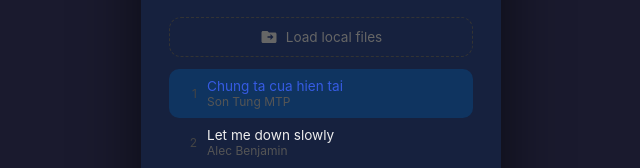
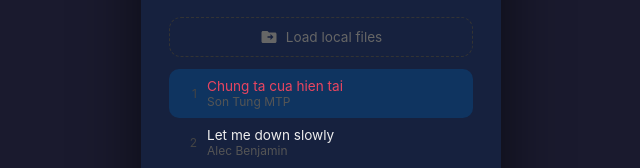
Before and after one commit to hksonngan/kimngan-test-music, a plain HTML site: page index.html in a window 1280 px wide. Shown: the part 816-984 px from the top of the page, without its empty margins (319-959 px from the left). Drawn offline with Linux system fonts and the light colour scheme.

Commit message:
Remove accent color change on song switch — cover art and viz provide enough visual variation

```diff
--- a/index.html
+++ b/index.html
@@ -485,10 +485,6 @@
     const hue1 = h1 % 360;
     const hue2 = (hue1 + 40 + (h2 % 80)) % 360;
 
-    // Only tint the accent color — leave background/track colors stable
-    const root = document.documentElement.style;
-    root.setProperty('--accent',      `hsl(${hue1}, 75%, 55%)`);
-    root.setProperty('--accent-dark', `hsl(${hue1}, 75%, 42%)`);
 
     // Background gradient
     const bg = ctx.createLinearGradient(0, 0, W, W);
```
